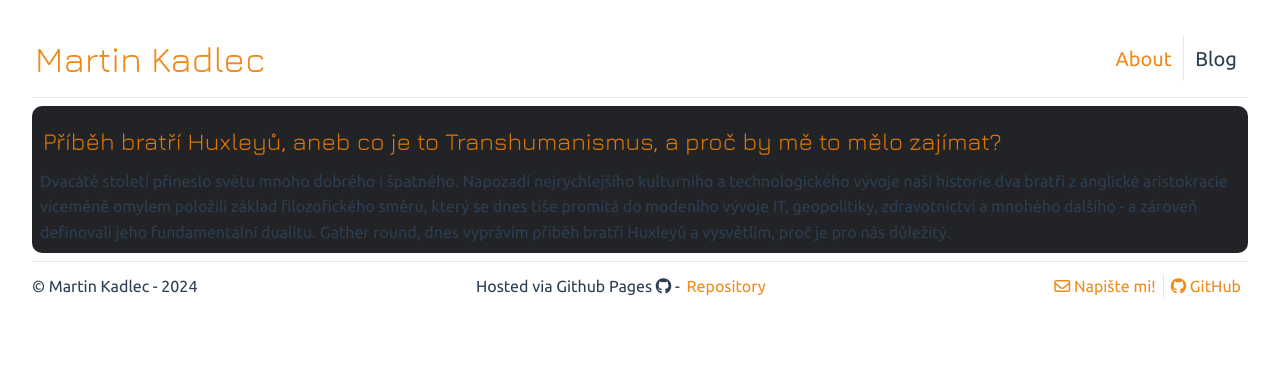
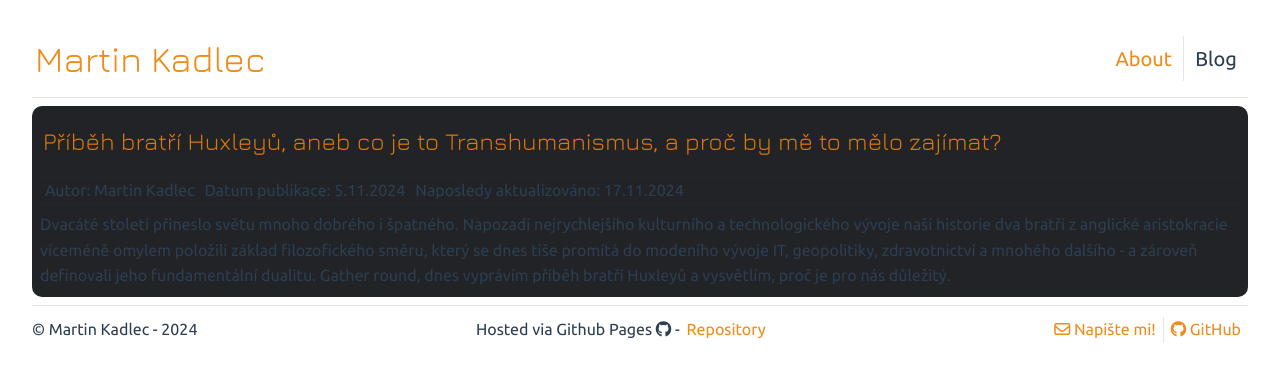
Before and after one commit to R4tmax/R4tmax.github.io, a Vue app: page /blog in a window 1280 px wide. Shown: the top 376 px of the page. Built offline with nearby package versions, Linux system fonts and the light colour scheme.

Commit message:
Add initial article detail outline

```diff
--- a/src/views/BlogView.vue
+++ b/src/views/BlogView.vue
@@ -5,6 +5,11 @@
                 <div class="blog-card-photo"></div>
                 <div class="blog-card-abstract">
                     <h2><RouterLink to="/blogPosts/HuxleyBrothers">Příběh bratří Huxleyů, aneb co je to Transhumanismus, a proč by mě to mělo zajímat?</RouterLink></h2>
+                    <div class="article-details">
+                        <p>Autor: Martin Kadlec</p>
+                        <p>Datum publikace: <time datetime="2024-11-5">5.11.2024</time></p>
+                        <p>Naposledy aktualizováno: <time datetime="2024-11-17">17.11.2024</time></p>
+                    </div>
                     <p>
                         Dvacáté století přineslo světu mnoho dobrého i špatného. Napozadí nejrychlejšího kulturního a technologického vývoje naší historie dva
                         bratři z anglické aristokracie víceméně omylem položili základ filozofického směru, který se dnes tiše promítá do modeního vývoje IT, geopolitiky,
@@ -18,5 +23,14 @@
 
 
 <style scoped>
+.article-details{
+  border-top: 1px solid var(--color-border);
+  border-bottom: 1px solid var(--color-border);;
+  margin: 0.5rem 0;
+}
 
+.article-details p {
+  display: inline-block;
+  margin: 0 5px;
+}
 </style>
--- a/src/views/blogPosts/HuxleyBrothers.vue
+++ b/src/views/blogPosts/HuxleyBrothers.vue
@@ -25,6 +25,11 @@
     Příběh bratří Huxleyů, aneb co je to Transhumanismus, a proč by mě to mělo
     zajímat?
   </h1>
+  <section class="article-details">
+    <p>Autor: Martin Kadlec</p>
+    <p>Datum publikace: <time datetime="2024-11-5">5.11.2024</time></p>
+    <p>Naposledy aktualizováno: <time datetime="2024-11-17">17.11.2024</time></p>
+  </section>
   <section>
     <p>
       Nehledě na vaše zázemí, přesvědčení, původ a náturu, se asi všichni
@@ -337,8 +342,8 @@
         <ul>
             <li>Todo: APA compliant references</li>
             <li>Todo: Add Raymond Kurzweil book review to references</li>
-            <li>EDIT_11-09-2024:Added "Transhumanismus v našich životech" section, minor rewrites</li>
-            <li>...</li>
+            <li>EDIT_2024-11-09:Added "Transhumanismus v našich životech" section, minor rewrites</li>
+            <li>EDIT_2024-11-17:Added final author source, add article detail section</li>
         </ul>
 
     </div>
@@ -347,12 +352,24 @@
         <ul>
             <li><a href="/Kadlec_transhumanismus.pdf" target="_blank" rel="noopener noreferrer">TRANSHUMANISMUS, Martin Kadlec, 2023, VŠE</a></li>
             <li><a href="/kadm09_esej_transhumanismus-v-multimediich.pdf" target="_blank" rel="noopener noreferrer">VLIV MULTIMÉDIÍ NA RECEPCI TRANSHUMANISMU, Martin Kadlec, 2023, VŠE</a></li>
+            <li><a href="/Recenze_RK_ToSM.pdf" target="_blank" rel="noopener noreferrer">RECENZE - THE AGE OF SPIRITUAL MACHINES (RAY KURZWEIL 1999), Martin Kadlec, 2023, VŠE</a></li>
         </ul>
     </div>
   </section>
 </template>
 
 <style scoped>
+.article-details{
+  border-top: 1px solid var(--color-border);
+  border-bottom: 1px solid var(--color-border);;
+  background-color: transparent;
+}
+
+.article-details p {
+  display: inline-block;
+  margin: 0 5px;
+}
+
 .direct-quote-highlight {
   font-family: Dosis;
   font-size: 1.75rem;
```
Also changed, not shown: 1 other file (tests, documents, lock files or other folders).
